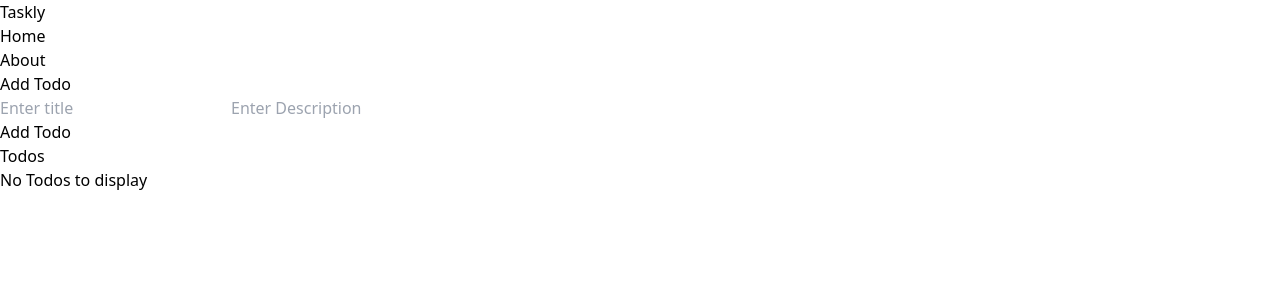
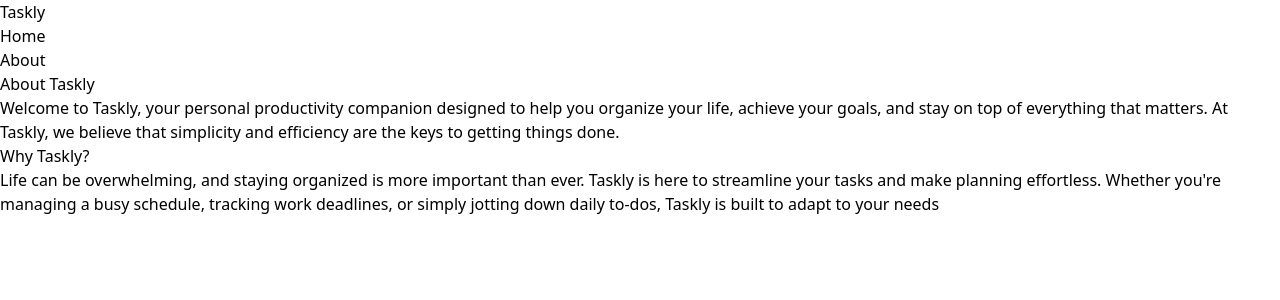
Before and after one commit to CoderSagnik00/Taskly, a React app in the folder frontend-taskly/: page /about in a window 1280 px wide. Shown: the top 300 px of the page. Built offline with nearby package versions, Linux system fonts and the light colour scheme; the HTML template or start-up script is replaced by a standard one.

Commit message:
Added About.jsx page
About.jsx page is added with help of the react-router

```diff
--- a/frontend-taskly/package.json
+++ b/frontend-taskly/package.json
@@ -12,7 +12,8 @@
   "dependencies": {
     "prop-types": "^15.8.1",
     "react": "^18.3.1",
-    "react-dom": "^18.3.1"
+    "react-dom": "^18.3.1",
+    "react-router": "^7.1.1"
   },
   "devDependencies": {
     "@eslint/js": "^9.17.0",
--- a/frontend-taskly/src/App.jsx
+++ b/frontend-taskly/src/App.jsx
@@ -1,13 +1,18 @@
 import Header from "./components/Header"
 import Home from "./components/Home"
+import { BrowserRouter, Routes, Route } from "react-router";
+import About from './components/About'
 
 function App() {
 
   return (
-    <>
+    <BrowserRouter>
       <Header />
-      <Home/>
-    </>
+        <Routes>
+          <Route index element={<Home />} />
+          <Route path="about" element={<About />} />
+        </Routes>
+    </BrowserRouter>
   )
 }
 
--- /dev/null
+++ b/frontend-taskly/src/components/About.jsx
@@ -0,0 +1,20 @@
+import '../css/About.css'
+function About() {
+    return (
+        <div className='mx-10 my-5'>
+
+            <h1 className='font-bold font-3xl'>About Taskly</h1>
+            <p>
+                Welcome to Taskly, your personal productivity companion designed to help you organize your life, achieve your goals, and stay on top of everything that matters. At Taskly, we believe that simplicity and efficiency are the keys to getting things done.
+
+            </p>
+            <h1 className='font-bold font-3xl'>Why Taskly?</h1>
+            <p>
+                Life can be overwhelming, and staying organized is more important than ever. Taskly is here to streamline your tasks and make planning effortless. Whether you're managing a busy schedule, tracking work deadlines, or simply jotting down daily to-dos, Taskly is built to adapt to your needs
+
+            </p>
+        </div>
+    )
+}
+
+export default About
--- a/frontend-taskly/src/components/Header.jsx
+++ b/frontend-taskly/src/components/Header.jsx
@@ -1,13 +1,14 @@
 import '../css/Header.css'
+import { Link } from 'react-router'
 
 function Header() {
   return (
     <nav className='flex justify-between mx-10 my-5'>
-        <h1 className="font-bold text-xl">Taskly</h1>
-        <ul className='flex space-x-5'>
-            <li>Home</li>
-            <li>About</li>
-        </ul>
+      <h1 className="font-bold text-xl"><Link to='/'>Taskly</Link></h1>
+      <ul className='flex space-x-5'>
+        <Link to='/'><li>Home</li></Link>
+        <Link to='/about'><li>About</li></Link>
+      </ul>
     </nav>
   )
 }
--- /dev/null
+++ b/frontend-taskly/src/css/About.css
@@ -0,0 +1,3 @@
+@tailwind base;
+@tailwind components;
+@tailwind utilities;
```
Also changed, not shown: 1 other file (tests, documents, lock files or other folders).
